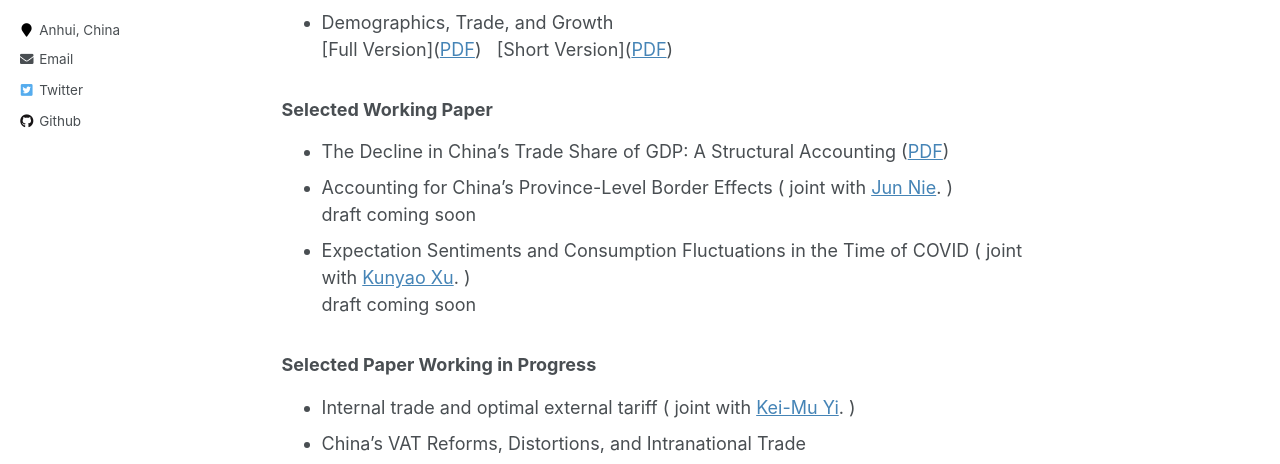
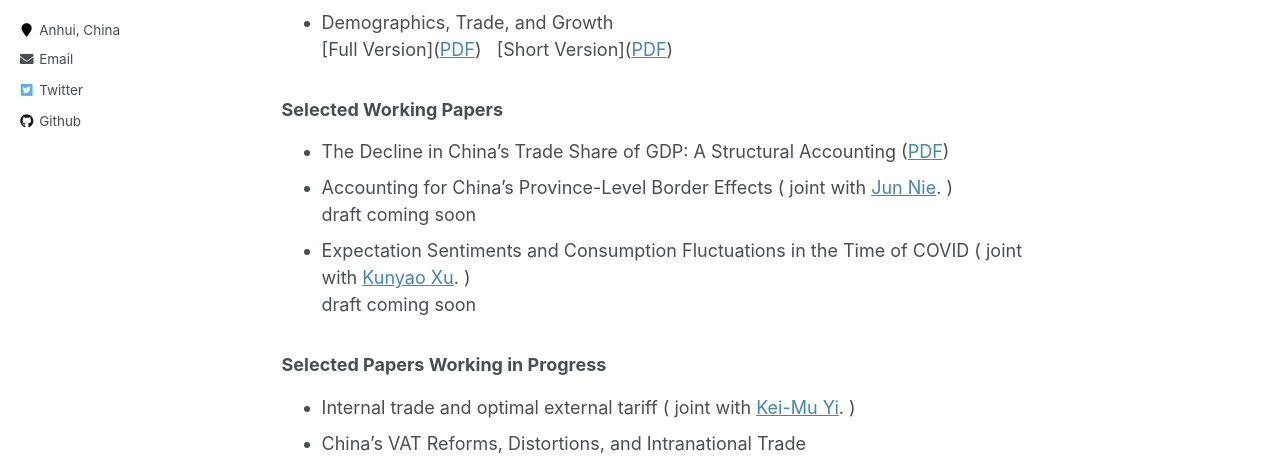
Before and after one commit to ypei1/ypei1.github.io, a Jekyll site: the page built from _pages/about.md, in a window 1280 px wide and 900 px high. Shown: the part 431-895 px from the top of the window. Built offline with Jekyll 4.4.1, drawn with Linux system fonts in a browser that asks for light colours; comment, search, counter and statistics services are not loaded.

Commit message:
Update about.md

```diff
--- a/_pages/about.md
+++ b/_pages/about.md
@@ -20,14 +20,14 @@ Here is my <a href="/files/YANGPEI_cv__Copy_.pdf">CV</a>  .
 - Demographics, Trade, and Growth
  [Full Version](<a href="/files/JMPx.pdf">PDF</a>) &nbsp; [Short  Version](<a href="/files/JMP.pdf">PDF</a>)
 
-### Selected Working Paper
+### Selected Working Papers
 - The Decline in China’s Trade Share of GDP: A Structural Accounting (<a href="/files/2024TD1_5.pdf">PDF</a>)
 - Accounting for China's Province-Level Border Effects ( joint with [Jun Nie](https://www.junnie27.com/). )    <br>
   draft coming soon
 - Expectation Sentiments and Consumption Fluctuations in the Time of COVID ( joint with [Kunyao Xu](https://www.linkedin.com/in/richard-xu-econ/). )    <br>
   draft coming soon
 
-### Selected Paper Working in Progress
+### Selected Papers Working in Progress
 - Internal trade and optimal external tariff ( joint with [Kei-Mu Yi](https://sites.google.com/site/yikeimu2/home). )    <br>
 - China's VAT Reforms, Distortions, and Intranational Trade   <br>
 
```
